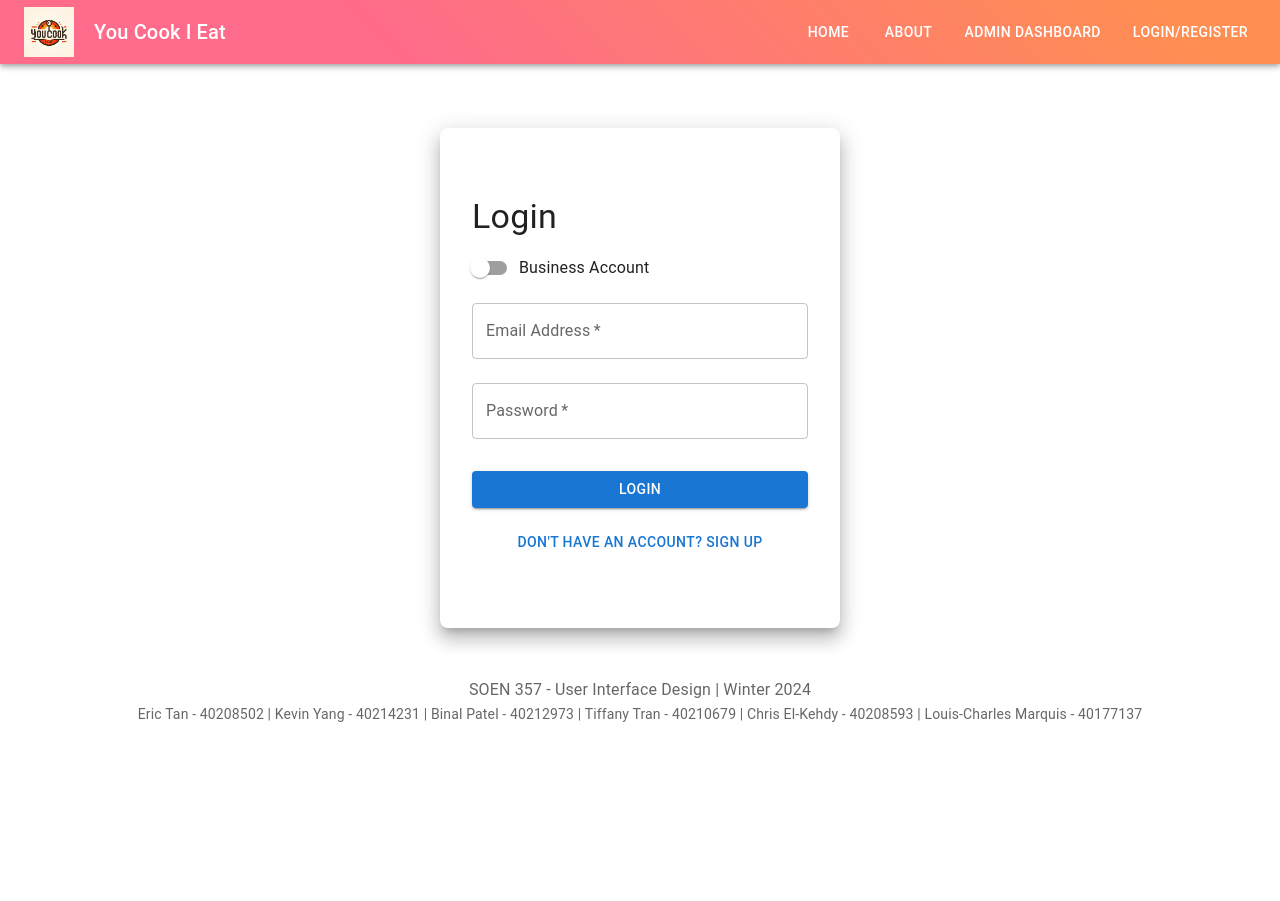
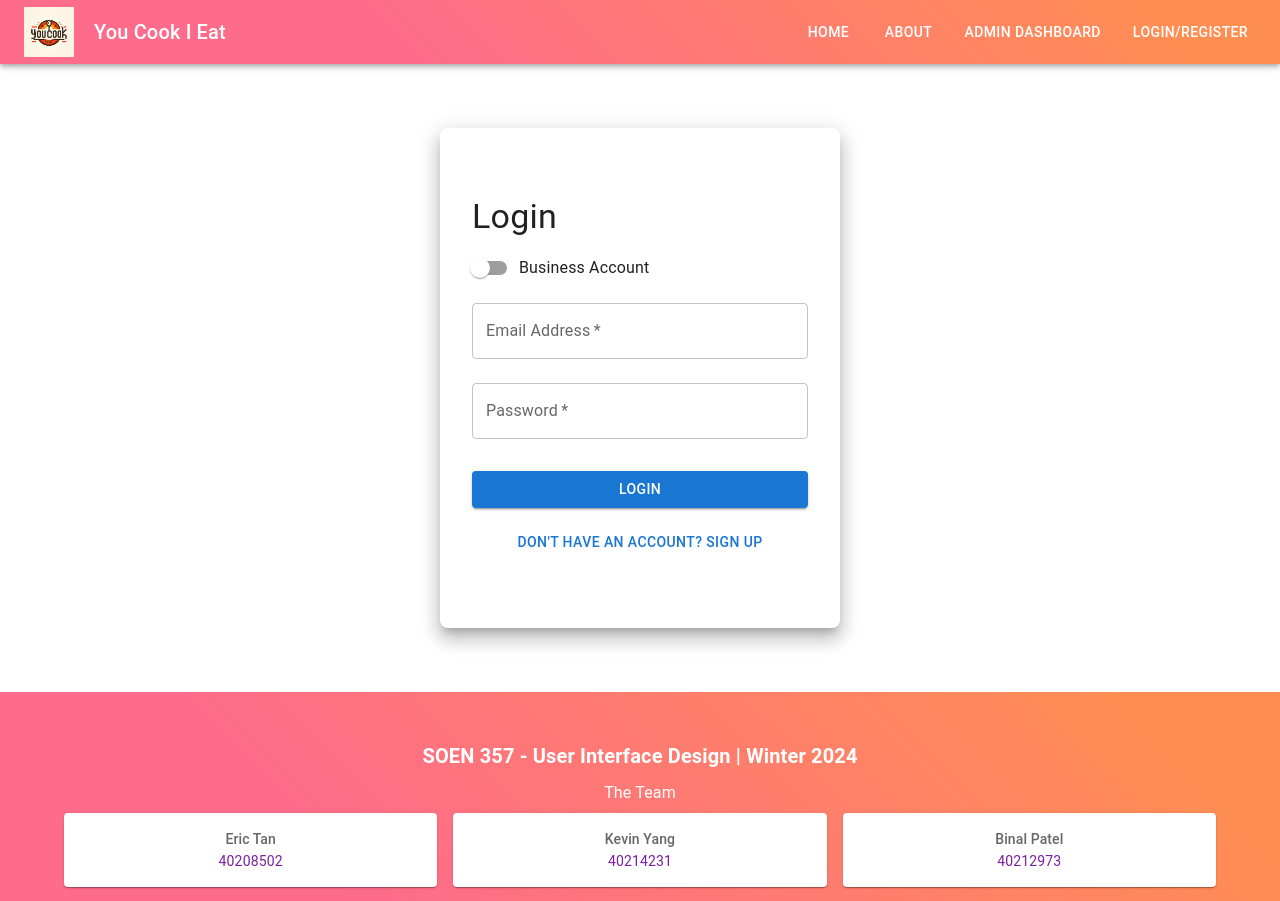
Before and after one commit to ckdu/SOEN357-YouCookIEat, a React (Create React App) app in the folder you-cook-i-eat/: page /auth in a window 1280 px wide. Shown: the top 901 px of the page. Before the commit the page ends 800 px from the top, so only its background shows below. Built offline with nearby package versions, Linux system fonts and the light colour scheme.

Commit message:
make footer beautiful

```diff
--- a/you-cook-i-eat/src/components/Footer.js
+++ b/you-cook-i-eat/src/components/Footer.js
@@ -1,17 +1,49 @@
 import React from 'react';
-import { Box, Typography, Container } from '@mui/material';
+import { Box, Typography, Container, Grid, Card, useTheme } from '@mui/material';
 
 function Footer() {
+  const theme = useTheme();
+
   return (
-    <Box component="footer" sx={{ bgcolor: 'background.paper', py: 6 }}>
+    <Box
+      component="footer"
+      sx={{
+        py: 6,
+        px: 2,
+        mt: 8,
+        bgcolor: theme.palette.primary.light,
+        color: theme.palette.primary.contrastText,
+        background: 'linear-gradient(45deg, #FE6B8B 30%, #FF8E53 90%)'
+      }}
+    >
       <Container maxWidth="lg">
-        <Typography variant="subtitle1" align="center" color="textSecondary" component="p">
+        <Typography variant="h6" align="center" gutterBottom sx={{ fontWeight: 'bold' }}>
           SOEN 357 - User Interface Design | Winter 2024
         </Typography>
-        <Typography variant="body2" color="textSecondary" align="center">
-          Eric Tan - 40208502 | Kevin Yang - 40214231 | Binal Patel - 40212973 |
-          Tiffany Tran - 40210679 | Chris El-Kehdy - 40208593 | Louis-Charles Marquis - 40177137
+        <Typography variant="subtitle1" align="center" gutterBottom>
+          The Team
         </Typography>
+        <Grid container spacing={2} justifyContent="center">
+          {[
+            { name: 'Eric Tan', id: '40208502' },
+            { name: 'Kevin Yang', id: '40214231' },
+            { name: 'Binal Patel', id: '40212973' },
+            { name: 'Tiffany Tran', id: '40210679' },
+            { name: 'Chris El-Kehdy', id: '40208593' },
+            { name: 'Louis-Charles Marquis', id: '40177137' },
+          ].map((member) => (
+            <Grid item xs={12} sm={6} md={4} key={member.name}>
+              <Card sx={{ bgcolor: theme.palette.background.paper, py: 2, px: 4, textAlign: 'center', boxShadow: 1 }}>
+                <Typography variant="subtitle2" color="textSecondary">
+                  {member.name}
+                </Typography>
+                <Typography variant="body2" sx={{ color: theme.palette.secondary.dark }}>
+                  {member.id}
+                </Typography>
+              </Card>
+            </Grid>
+          ))}
+        </Grid>
       </Container>
     </Box>
   );
```
